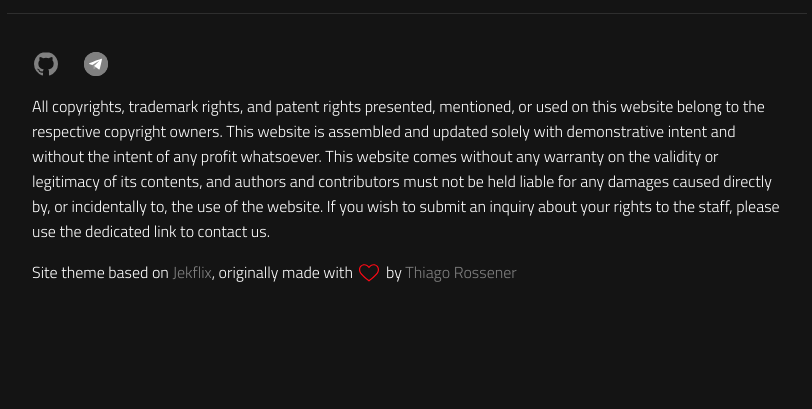
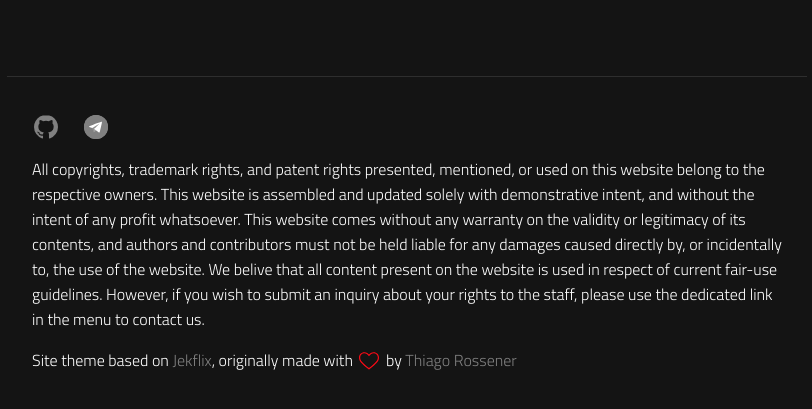
Before and after one commit to GamingShitposting/SalaMuseoGames, a Jekyll site: the page built from category/games.md, in a window 1280 px wide and 900 px high, scrolled down 6909 px, cut to the strip 491-900 px from the top of the window. Shown: the whole strip, without its empty margins (233-1045 px from the left). Built offline with Jekyll 4.4.1, drawn with Linux system fonts in a browser that asks for light colours; a script that is not in the unit is left out; before the commit the page ends 7721 px from its top, so only the background shows below that; some of the changed text lies outside the part shown.

```diff
--- a/_includes/footer-note.html
+++ b/_includes/footer-note.html
@@ -1 +1 @@
-<p>All copyrights, trademark rights, and patent rights presented, mentioned, or used on this website belong to the respective copyright owners. This website is assembled and updated solely with demonstrative intent and without the intent of any profit whatsoever. This website comes without any warranty on the validity or legitimacy of its contents, and authors and contributors must not be held liable for any damages caused directly by, or incidentally to, the use of the website. If you wish to submit an inquiry about your rights to the staff, please use the dedicated link to contact us.</p>
+<p>All copyrights, trademark rights, and patent rights presented, mentioned, or used on this website belong to the respective owners. This website is assembled and updated solely with demonstrative intent, and without the intent of any profit whatsoever. This website comes without any warranty on the validity or legitimacy of its contents, and authors and contributors must not be held liable for any damages caused directly by, or incidentally to, the use of the website. We belive that all content present on the website is used in respect of current fair-use guidelines. However, if you wish to submit an inquiry about your rights to the staff, please use the dedicated link in the menu to contact us.</p>
--- a/_includes/footer.html
+++ b/_includes/footer.html
@@ -1,4 +1,8 @@
 <footer>
+	<div class="nojs-menu">
+		{% include links.html %}
+	</div>
+
     <p>
       {% if site.github_username %}
         <a href="https://github.com/{{ site.github_username }}" title="Github">
@@ -71,6 +75,8 @@
 <!-- Include the website scripts -->
 <script src="{{ '/assets/js/scripts.min.js' | prepend: site.baseurl }}"></script>
 
+<script> document.querySelector('footer > div.nojs-menu').remove(); </script>
+
 <!-- Include Google Analytics script -->
 {% include stats.html %}
 
```
Also changed, not shown: _posts/2023-12-30-mighty-bomb-jack.md (added, +44 -0 lines), assets/media/games/mighty-bomb-jack/SI_3DSVC_MightyBombJack_image1600w.jpg (added), 1 other file.
